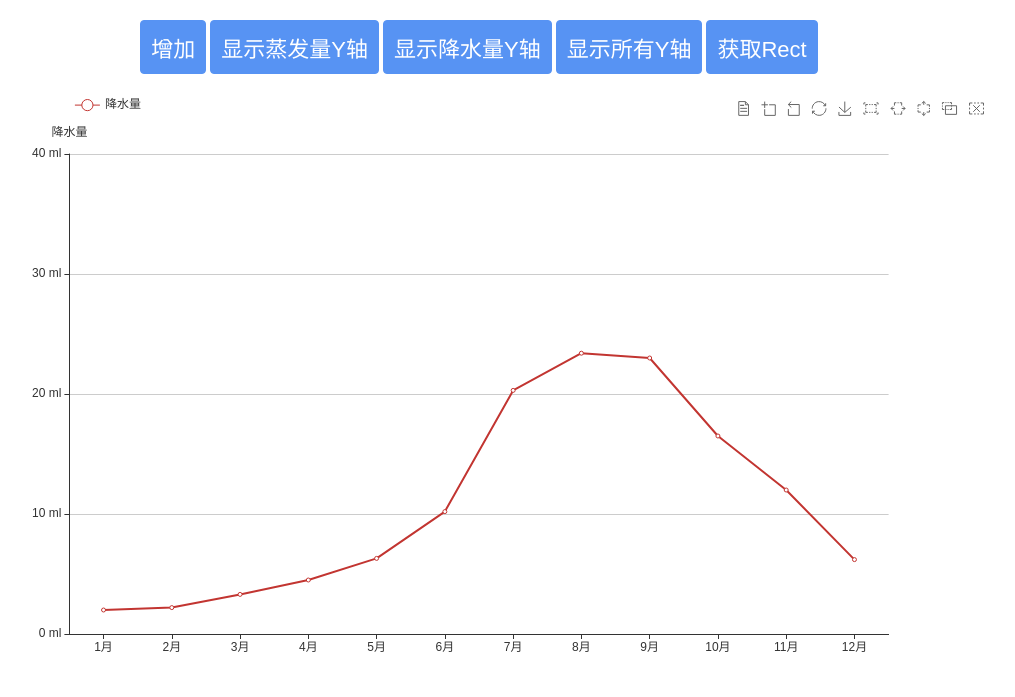
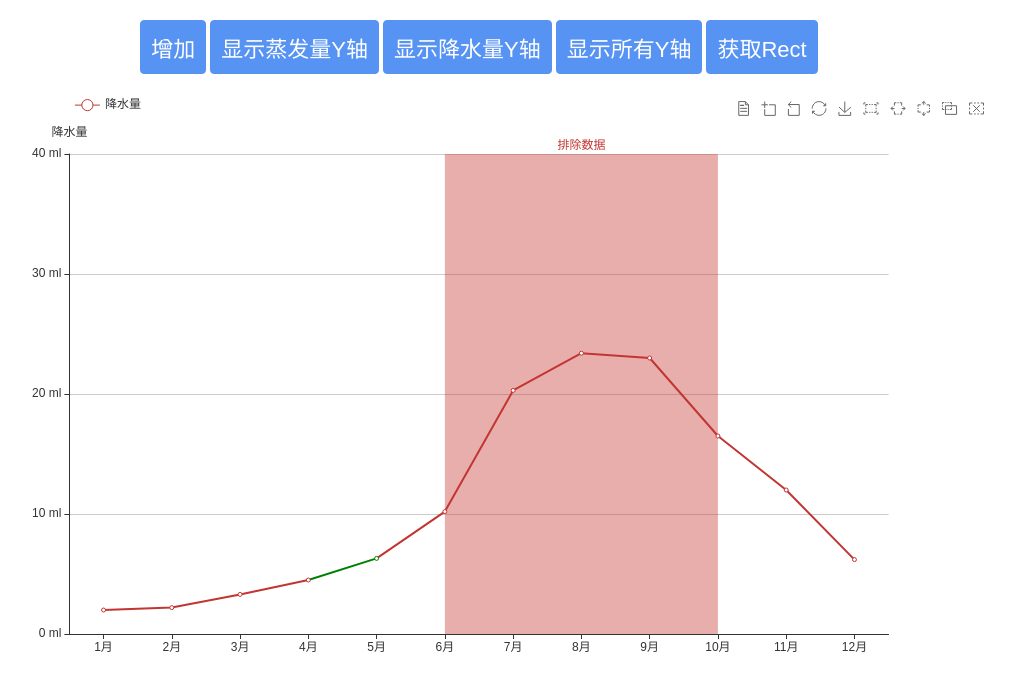
Before and after one commit to kuyin123/multipleYaxis, a plain HTML site: page index.html in a window 1280 px wide. Shown: the whole page, without its empty margins (161-1176 px from the left). Drawn offline with Linux system fonts and the light colour scheme.

Commit message:
提交新修改

```diff
--- a/index.html
+++ b/index.html
@@ -101,10 +101,22 @@
       data: [datas.data[0].typeName],
       left: '10%'
     },
+    visualMap: {
+      show: false,
+      dimension: 0,
+      pieces: [{
+        gt: 3,
+        lte: 4,
+        color: 'green'
+      }],
+      outOfRange: {
+        color: '#c23531'
+      }
+    },
     brush: {
-      toolbox: ['rect','lineX','lineY', 'keep', 'clear'],
+      toolbox: ['rect', 'lineX', 'lineY', 'keep', 'clear'],
       xAxisIndex: 'all',
-      /*brushLink: 'all',*/
+      brushLink: 'all',
       throttleType: 'debounce',
       throttleDelay: 500
     },
@@ -133,7 +145,44 @@
     series: [{
       name: datas.data[0].typeName,
       type: 'line',
-      data: datas.data[0].typeNum
+      data: datas.data[0].typeNum,
+      label: {
+        normal: {
+          show: false,
+          /*position: 'inside'*/
+        }
+      },
+      markArea: {
+        itemStyle: {
+          normal: {
+            opacity: 1
+          }
+        },
+        data: [
+          [{
+            name: '排除数据',
+            xAxis: '6月'
+          }, {
+            xAxis: '10月'
+          }]
+        ]
+      }
+      /*,
+            markPoint: {
+              data: [{
+                type: 'max',
+                name: '最大值'
+              }, {
+                type: 'min',
+                name: '最小值'
+              }]
+            },
+            markLine: {
+              data: [{
+                type: 'average',
+                name: '平均值'
+              }]
+            }*/
     }]
   }
   myChart.setOption(option);
@@ -226,9 +275,30 @@
     });
   }
 
-  myChart.on('dataZoom',function(params){
-    console.log(params)
-  })
+  /* myChart.on('dataZoom', function(params) {
+     console.log(params)
+     var dataZoomArround = params.batch[0];
+     var startValue = dataZoomArround.startValue||dataZoomArround.start;
+     var endValue = dataZoomArround.endValue||dataZoomArround.end;
+     var arround = endValue - startValue
+     var a = 10;
+     var b = true;
+     if(arround<40){
+       //myChart.series[0].label.normal.show
+       a=20;
+       b = true;
+     }else{
+       a = 20;
+        b = false;
+     }
+     myChart.setOption({
+         series:[{
+           showSymbol:b,
+           symbolSize:a,
+           hoverAnimation:true
+         }]
+       })
+   })*/
   </script>
 </body>
 
```
